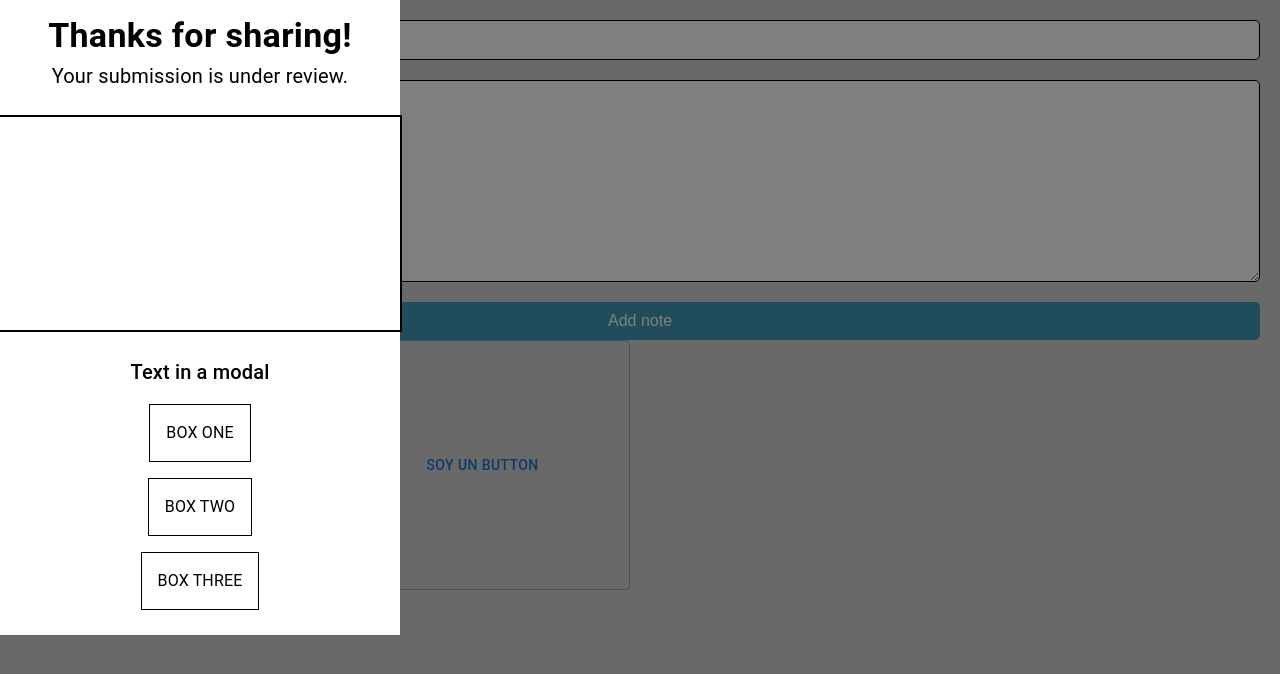
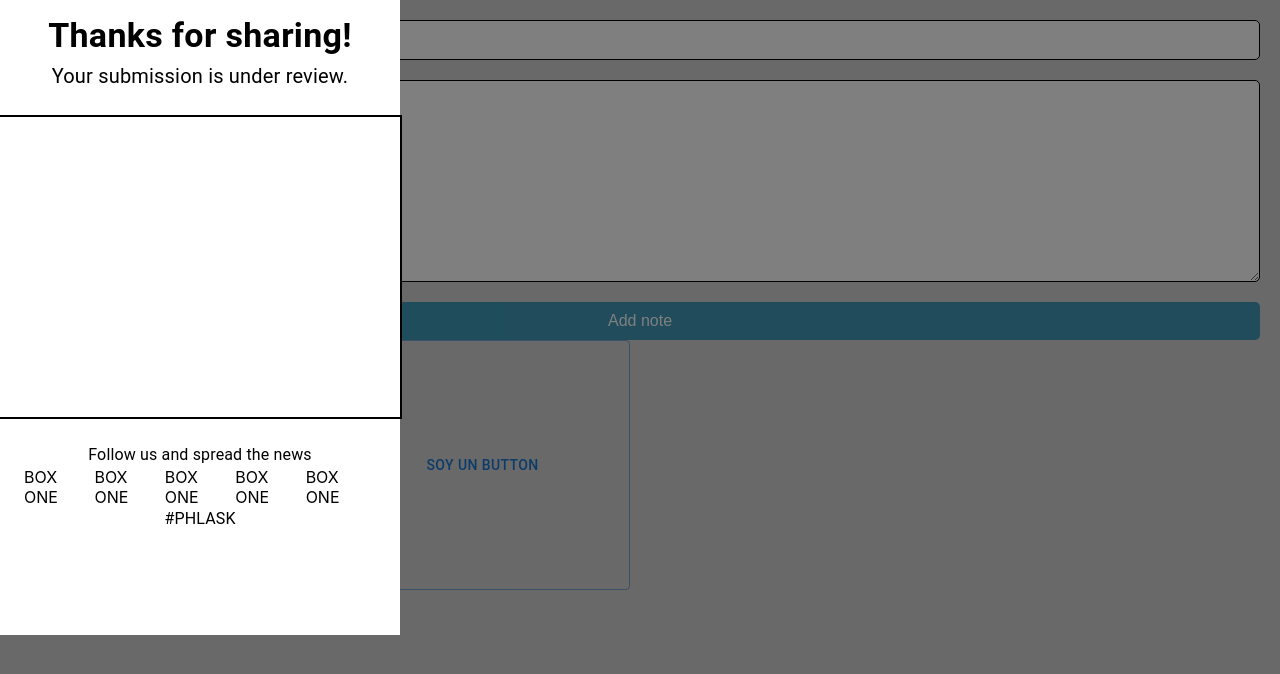
Before and after one commit to a-maci29/notes-app, a React (Create React App) app: page / in a window 1280 px wide. Both pictures are taken after a click on the button "SOY UN BUTTON". Shown: the top 674 px of the page. Built offline with nearby package versions, Linux system fonts and the light colour scheme.

Commit message:
Fixing layout

```diff
--- a/src/components/ConfirmationModal.tsx
+++ b/src/components/ConfirmationModal.tsx
@@ -1,6 +1,7 @@
 import React from 'react';
 import Button from '@mui/material/Button';
-import {  Modal, Box, Typography, Stack } from '@mui/material';
+import {  Modal, Box, Typography, Stack, Container } from '@mui/material';
+import ShareIcon from '@mui/icons-material/Share';
 // import styles from './styles/ConfirmationModal.module.scss';
 
 
@@ -58,19 +59,32 @@ const ConfirmationModal = () => {
                      mt: 3,
                      mb: 3 }}>
                 </Box>
-            <Typography id="modal-modal-title" variant="h6" component="h2">
-              Text in a modal
+            <Typography sx={{ fontSize: 16 }}>
+              Follow us and spread the news
             </Typography>
-            <Typography id="modal-modal-description" sx={{ mt: 2, border: 1, p: 2}}>
-              BOX ONE
+            <Container
+              sx={{ display: 'flex',
+                    flexDirection: 'row'}}>
+              <Box>
+                BOX ONE
+              </Box>
+              <Box>
+                BOX ONE
+              </Box>
+              <Box>
+                BOX ONE
+              </Box>
+              <Box>
+                BOX ONE
+              </Box>
+              <Box>
+                BOX ONE
+              </Box>
+
+            </Container>
+            <Typography>
+              #PHLASK
             </Typography>
-            <Typography id="modal-modal-description" sx={{ mt: 2, border: 1, p: 2 }}>
-              BOX TWO
-            </Typography>
-            <Typography id="modal-modal-description" sx={{ mt: 2, border: 1, p: 2 }}>
-              BOX THREE
-            </Typography>
-
           </Stack>
         </Modal>
       </>
```
